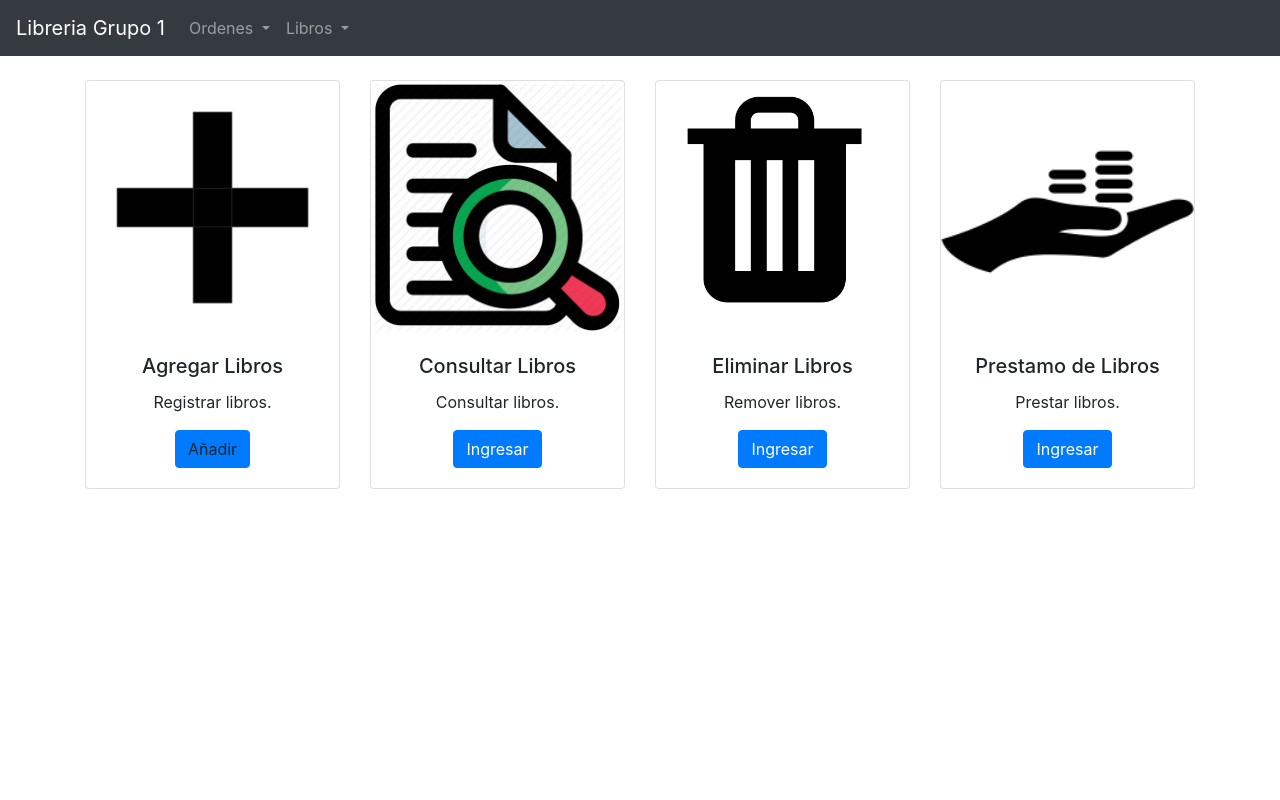
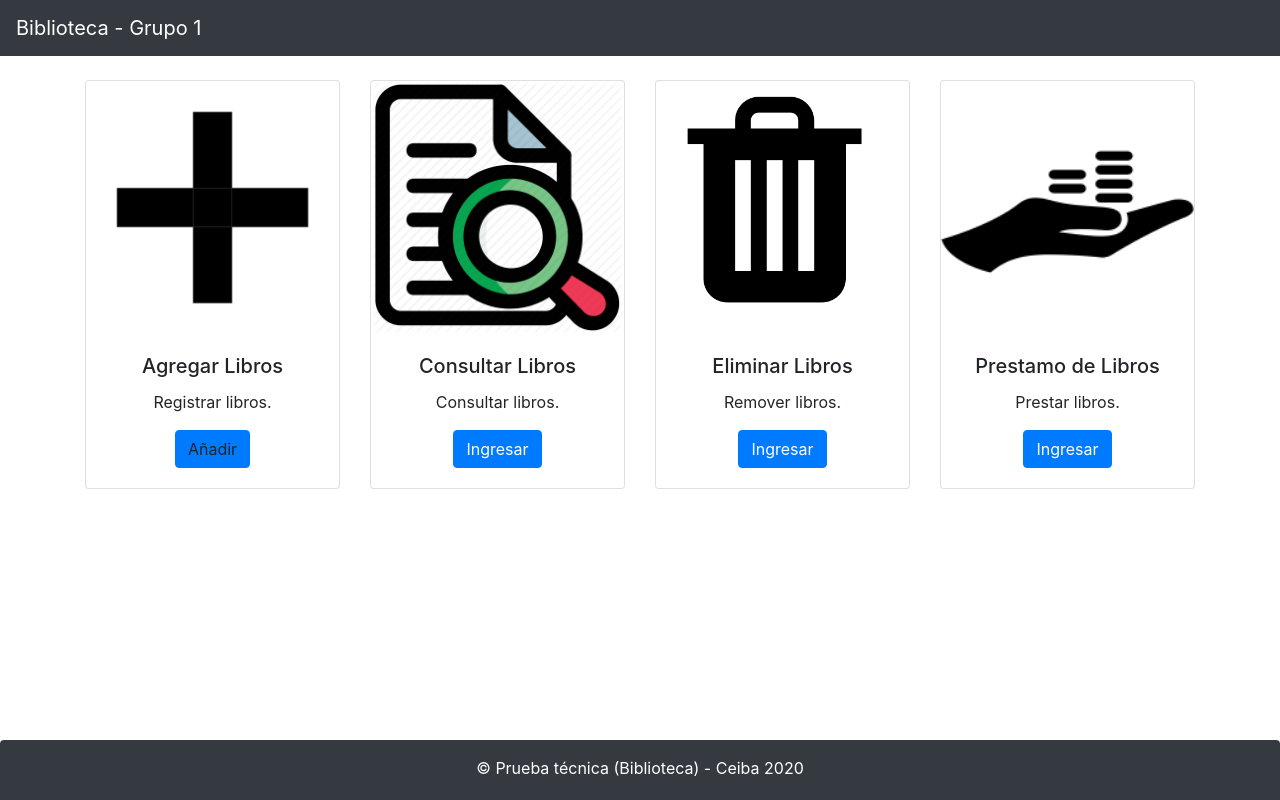
Before and after one commit to DanielParra05/grupo1-front, an Angular app: page /home in a window 1280 px wide. Built offline with nearby package versions, Linux system fonts and the light colour scheme.

Commit message:
Se añade footer y se ajuste header de página

```diff
--- a/src/app/app.component.html
+++ b/src/app/app.component.html
@@ -1,3 +1,4 @@
 <!--Header fd the pages-->
 <app-header></app-header>
 <router-outlet></router-outlet>
+<app-footer></app-footer>
--- a/src/app/app.module.ts
+++ b/src/app/app.module.ts
@@ -9,6 +9,7 @@
 import { FormsModule } from '@angular/forms';
 import { HttpClientModule } from '@angular/common/http';
 import { BooksqueryComponent } from './booksquery/booksquery.component';
+import { FooterComponent } from './footer/footer.component';
 
 const routes: Routes = [
   { path: "", redirectTo: "/home", pathMatch: "full" },
@@ -22,7 +23,8 @@
     AppComponent,
     HeaderComponent,
     HomeComponent,
-    CreatebookComponent
+    CreatebookComponent,
+    FooterComponent
   ],
   imports: [
     BrowserModule,
--- /dev/null
+++ b/src/app/footer/footer.component.css
@@ -0,0 +1,6 @@
+.footer_position {
+    position: absolute;
+    bottom: 0px;
+    height: 60px;
+    width: 100%;
+  }
--- /dev/null
+++ b/src/app/footer/footer.component.html
@@ -0,0 +1,7 @@
+<footer class="footer_position bg-dark rounded-top text-center">
+    <div class="container py-2">
+      <p class="text-white my-2">
+        &copy; {{ texto }}
+      </p>
+    </div>
+  </footer>
--- /dev/null
+++ b/src/app/footer/footer.component.ts
@@ -0,0 +1,12 @@
+import { Component, OnInit } from '@angular/core';
+
+@Component({
+  selector: 'app-footer',
+  templateUrl: './footer.component.html',
+  styleUrls: ['./footer.component.css']
+})
+export class FooterComponent {
+
+  public texto: string = "Prueba técnica (Biblioteca) - Ceiba 2020";
+
+}
--- a/src/app/header/header.component.html
+++ b/src/app/header/header.component.html
@@ -4,29 +4,4 @@
         aria-controls="navbarSupportedContent" aria-expanded="false" aria-label="Toggle navigation">
         <span class="navbar-toggler-icon"></span>
     </button>
-    <!--OPCIONES-->
-    <div class="collapse navbar-collapse" id="navbarSupportedContent">
-        <ul class="navbar-nav mr-auto">
-            <li class="nav-item dropdown">
-                <a class="nav-link dropdown-toggle" href="#" id="navbarDropdown" role="button" data-toggle="dropdown"
-                    aria-haspopup="true" aria-expanded="false">
-                    Ordenes
-                </a>
-                <div class="dropdown-menu" aria-labelledby="navbarDropdown">
-                    <a class="dropdown-item" href="">Test</a>
-                    <a class="dropdown-item" href="">Test</a>
-                </div>
-            </li>
-            <li class="nav-item dropdown">
-                <a class="nav-link dropdown-toggle" href="#" id="navbarDropdown" role="button" data-toggle="dropdown"
-                    aria-haspopup="true" aria-expanded="false">
-                    Libros
-                </a>
-                <div class="dropdown-menu" aria-labelledby="navbarDropdown">
-                    <a class="dropdown-item" href="/clientes">Gestión de clientes</a>
-                    <a class="dropdown-item" href="/clientes/form">Nuevo Cliente</a>
-                </div>
-            </li>
-        </ul>
-    </div>
 </nav>
--- a/src/app/header/header.component.ts
+++ b/src/app/header/header.component.ts
@@ -5,7 +5,7 @@
   templateUrl: "./header.component.html",
 })
 export class HeaderComponent implements OnInit {
-  titulo = "Libreria Grupo 1";
+  titulo = "Biblioteca - Grupo 1";
   constructor() {}
 
   ngOnInit(): void {}
```
Also changed, not shown: 1 other file (tests, documents, lock files or other folders).
